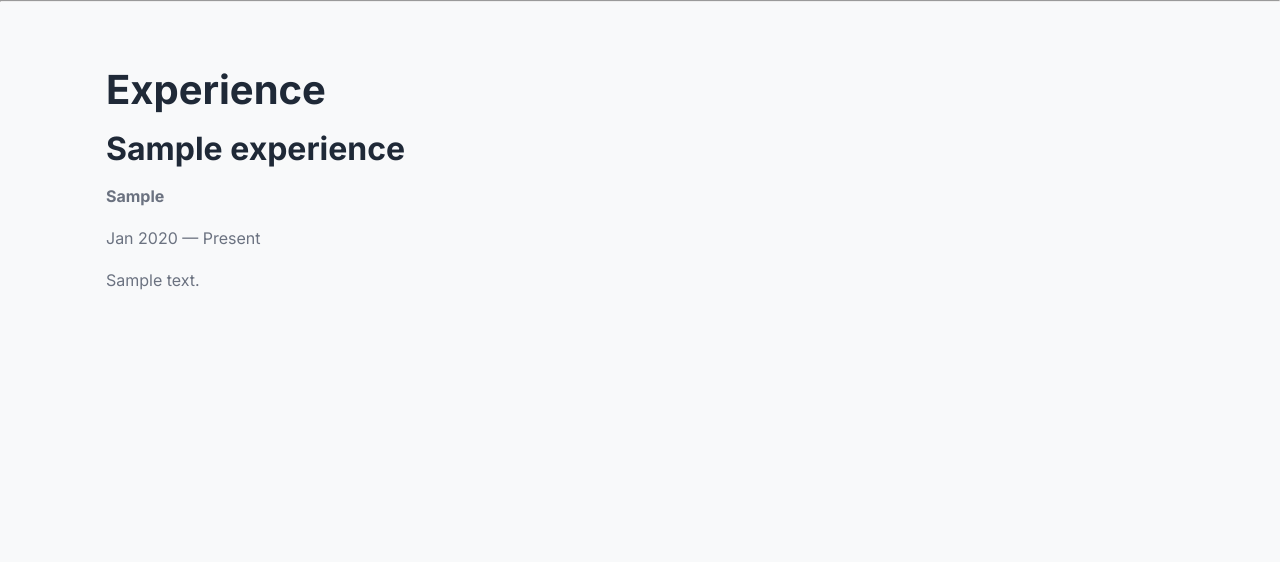
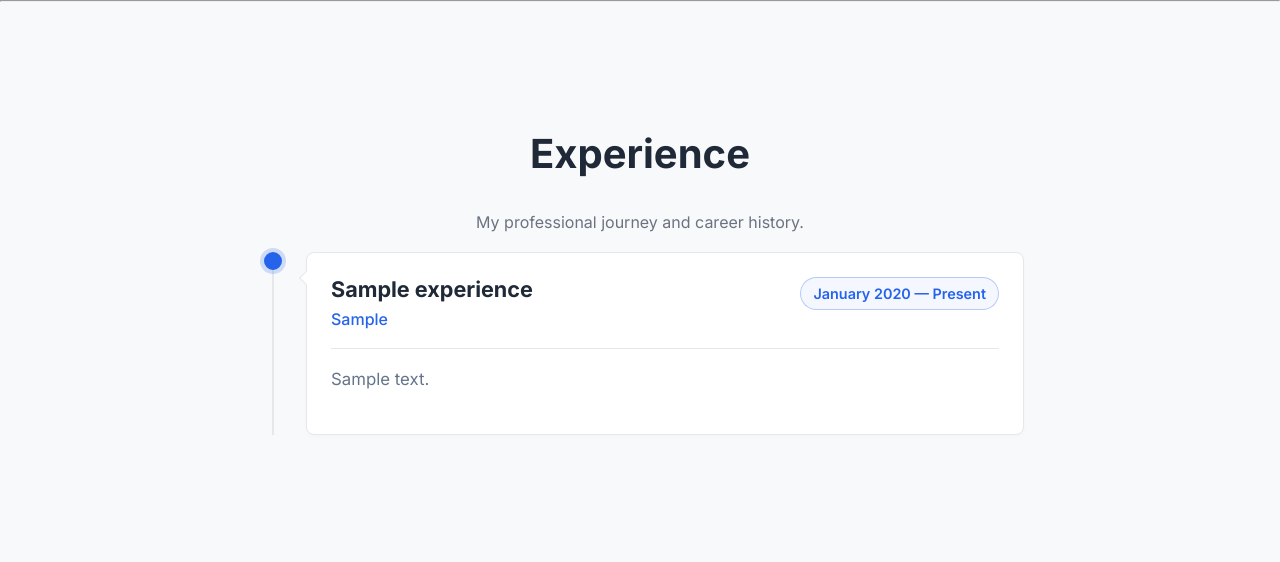
Before and after one commit to n8novaa/portfoliohub, a Django app: page /experience/ in a window 1280 px wide. Shown: the part 70-632 px from the top of the page. Run offline with Django 5.2, Linux system fonts and the light colour scheme; tables that the repository leaves empty hold one stand-in row (values such as "Sample post").

Commit message:
styled and upgraded experience page

```diff
--- a/portfoliohub/static/css/main.css
+++ b/portfoliohub/static/css/main.css
@@ -643,3 +643,129 @@ section {
     font-size: 0.75rem;
     color: var(--text-muted);
 }
+
+/* =========================================
+   10. TIMELINE (Step 8)
+   ========================================= */
+.timeline {
+    position: relative;
+    padding-left: 2rem;
+    border-left: 2px solid var(--border-light);
+    margin-left: 1rem; /* Offset for the line */
+}
+
+.timeline-item {
+    position: relative;
+    margin-bottom: var(--space-xl);
+}
+
+.timeline-item:last-child {
+    margin-bottom: 0;
+}
+
+.timeline-marker {
+    position: absolute;
+    top: 0;
+    left: -2.65rem;
+    width: 18px;
+    height: 18px;
+    background-color: var(--bg-body);
+    border: 3px solid var(--border-light);
+    border-radius: 50%;
+    z-index: 1;
+    transition: all var(--transition-fast);
+}
+
+.timeline-item:hover .timeline-marker {
+    border-color: var(--primary);
+    transform: scale(1.1);
+}
+
+/* Active/Current Job Marker */
+.timeline-current .timeline-marker {
+    border-color: var(--primary);
+    background-color: var(--primary);
+    box-shadow: 0 0 0 4px rgba(37, 99, 235, 0.2);
+}
+
+.timeline-content {
+    background-color: var(--bg-card);
+    border: 1px solid var(--border-light);
+    border-radius: var(--radius-md);
+    padding: 1.5rem;
+    box-shadow: 0 2px 4px rgba(0,0,0,0.02);
+    transition: all var(--transition-fast);
+    position: relative;
+}
+
+/* Small arrow pointing to the line */
+.timeline-content::before {
+    content: '';
+    position: absolute;
+    top: 20px;
+    left: -6px;
+    width: 10px;
+    height: 10px;
+    background-color: var(--bg-card);
+    border-left: 1px solid var(--border-light);
+    border-bottom: 1px solid var(--border-light);
+    transform: rotate(45deg);
+}
+
+.timeline-content:hover {
+    transform: translateY(-3px);
+    box-shadow: 0 10px 20px rgba(0,0,0,0.05);
+    border-color: var(--primary);
+}
+
+.timeline-header {
+    margin-bottom: 1rem;
+    padding-bottom: 1rem;
+    border-bottom: 1px solid var(--border-light);
+    display: flex;
+    justify-content: space-between;
+    align-items: flex-start;
+    flex-wrap: wrap;
+    gap: 0.5rem;
+}
+
+.timeline-title-group {
+    flex: 1;
+}
+
+.timeline-title {
+    font-size: 1.35rem;
+    font-weight: 700;
+    margin-bottom: 0.25rem;
+    color: var(--text-main);
+}
+
+.timeline-org {
+    font-size: 1rem;
+    font-weight: 500;
+    color: var(--primary);
+    display: block;
+}
+
+.timeline-date {
+    font-size: 0.9rem;
+    color: var(--text-muted);
+    font-weight: 600;
+    background-color: var(--bg-body);
+    padding: 0.25rem 0.75rem;
+    border-radius: 20px;
+    white-space: nowrap;
+    border: 1px solid var(--border-light);
+}
+
+.timeline-current .timeline-date {
+    color: var(--primary);
+    border-color: rgba(37, 99, 235, 0.3);
+    background-color: rgba(37, 99, 235, 0.05);
+}
+
+.timeline-desc {
+    color: var(--secondary);
+    line-height: 1.7;
+    font-size: 1.05rem;
+}
--- a/portfoliohub/templates/pages/experience.html
+++ b/portfoliohub/templates/pages/experience.html
@@ -3,32 +3,43 @@
 {% block title %}Experience | Portfolio{% endblock %}
 
 {% block content %}
-<section id="experience-page">
-    <h1>Experience</h1>
+<section id="experience-page" class="container" style="max-width: 800px; padding-top: var(--space-xl); padding-bottom: var(--space-xl);">
+    <div class="text-center mb-5">
+        <h1 style="margin-bottom: var(--space-md);">Experience</h1>
+        <p class="text-muted">My professional journey and career history.</p>
+    </div>
 
     {% if experiences %}
+        <div class="timeline">
             {% for exp in experiences %}
-            <article>
-                <h2>{{ exp.title }}</h2>
-
+                <div class="timeline-item {% if exp.is_current %}timeline-current{% endif %}">
+                    <div class="timeline-marker"></div>
+                    <div class="timeline-content">
+                        <div class="timeline-header">
+                            <div class="timeline-title-group">
+                                <h2 class="timeline-title">{{ exp.title }}</h2>
                                 {% if exp.organization %}
-                    <p><strong>{{ exp.organization }}</strong></p>
+                                    <span class="timeline-org">{{ exp.organization }}</span>
                                 {% endif %}
-
-                <p>
-                    {{ exp.start_date|date:"M Y" }} —
+                            </div>
+                            <span class="timeline-date">
+                                {{ exp.start_date|date:"F Y" }} —
                                 {% if exp.is_current %}
-                        Present
+                                    <span class="text-primary">Present</span>
                                 {% elif exp.end_date %}
-                        {{ exp.end_date|date:"M Y" }}
+                                    {{ exp.end_date|date:"F Y" }}
+                                {% else %}
+                                    ?
                                 {% endif %}
-                </p>
-
-                <p>{{ exp.description }}</p>
-            </article>
+                            </span>
+                        </div>
+                        <p class="timeline-desc">{{ exp.description|linebreaksbr }}</p>
+                    </div>
+                </div>
             {% endfor %}
+        </div>
     {% else %}
-        <p>No experience added yet.</p>
+        <p class="text-center">No experience added yet.</p>
     {% endif %}
 </section>
 {% endblock %}
```
Lines whose indentation alone changed are shown as unchanged.
